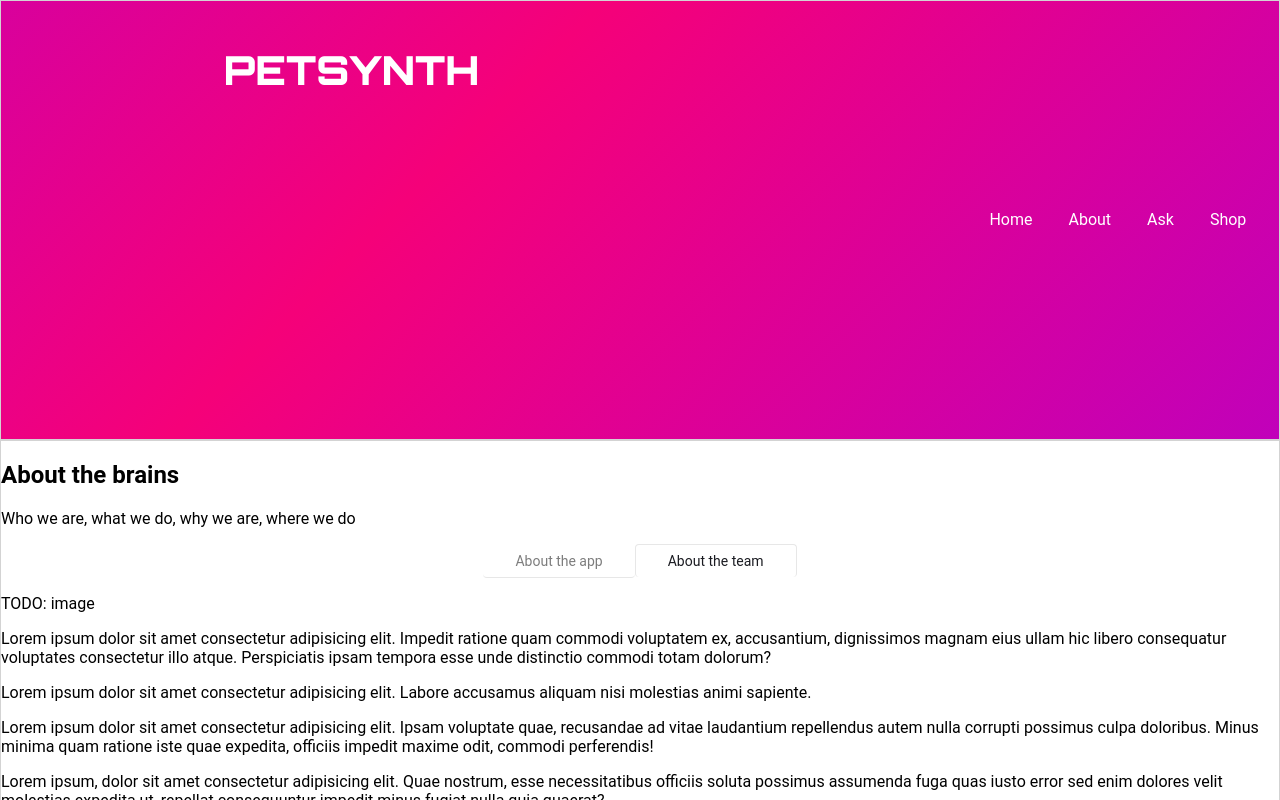
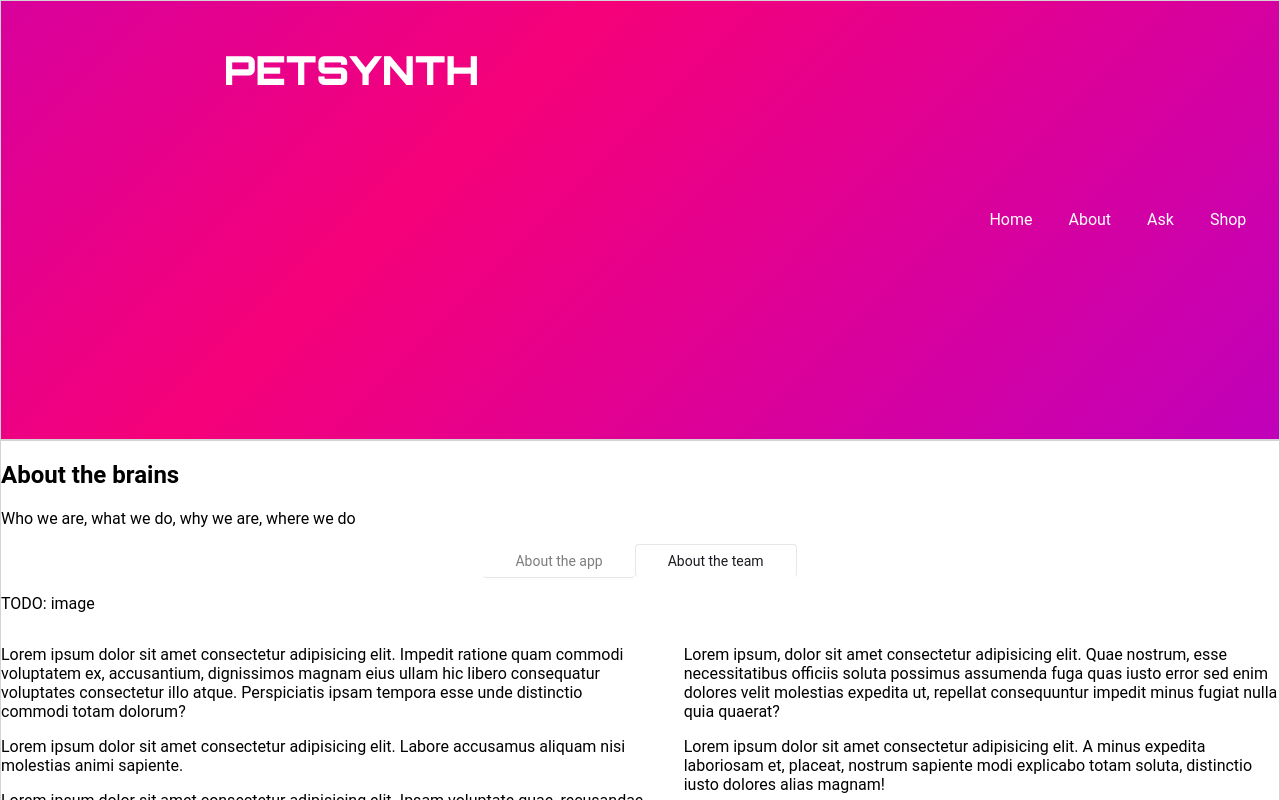
Before and after one commit to technative-academy/PetSynth, a React (Vite) app: page /about in a window 1280 px wide. Both pictures are taken after a click on the button "About the team". Shown: the top 800 px of the page. Built offline with nearby package versions, Linux system fonts and the light colour scheme.

Commit message:
2nd tab layout

```diff
--- a/src/views/About/tabContent/tabContent.module.css
+++ b/src/views/About/tabContent/tabContent.module.css
@@ -1,2 +1,13 @@
 .p {
 }
+
+.twoColumns {
+	display: flex;
+	flex-direction: column;
+}
+@media screen and (min-width: 600px) {
+	.twoColumns {
+		flex-direction: row;
+		gap: 2rem;
+	}
+}
```
